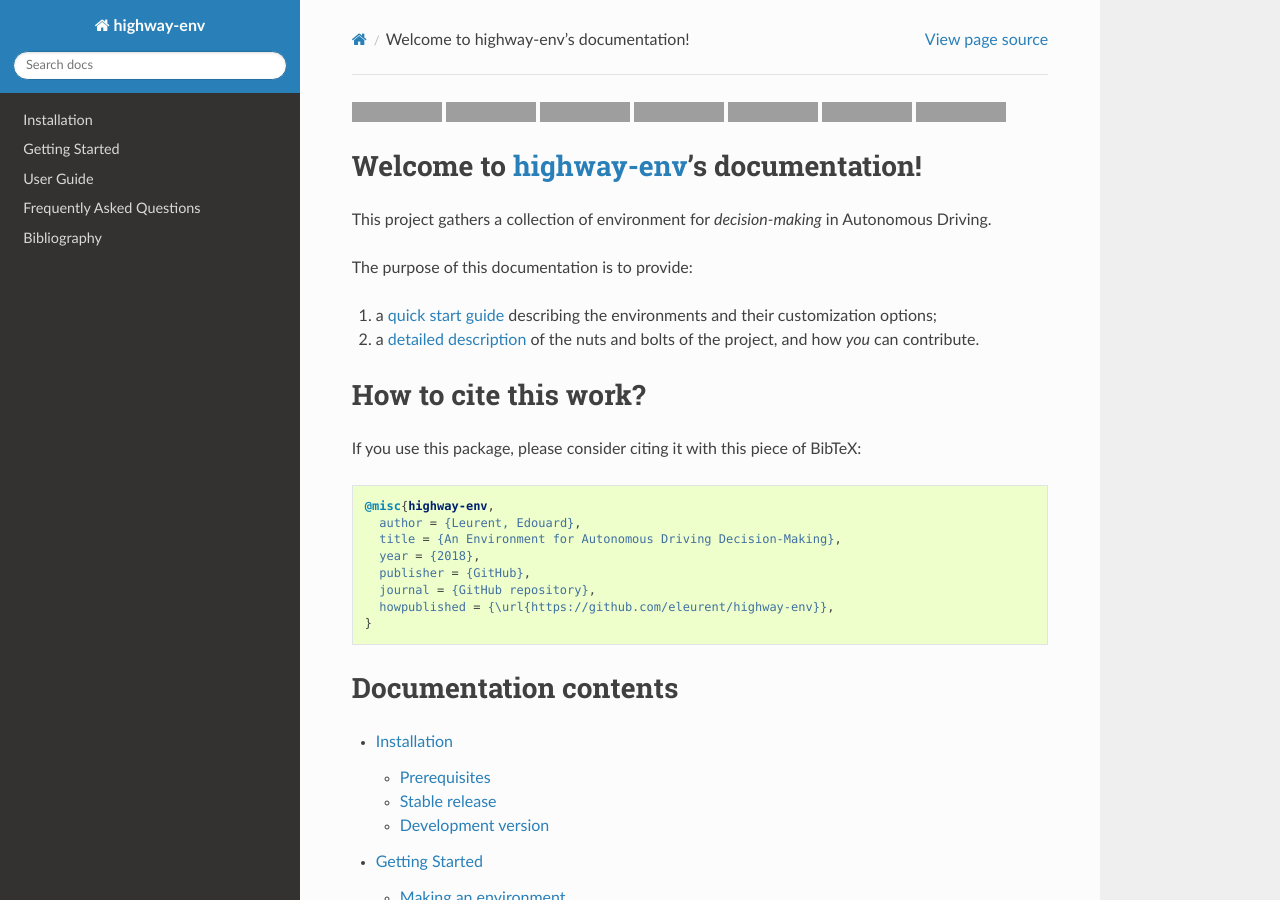
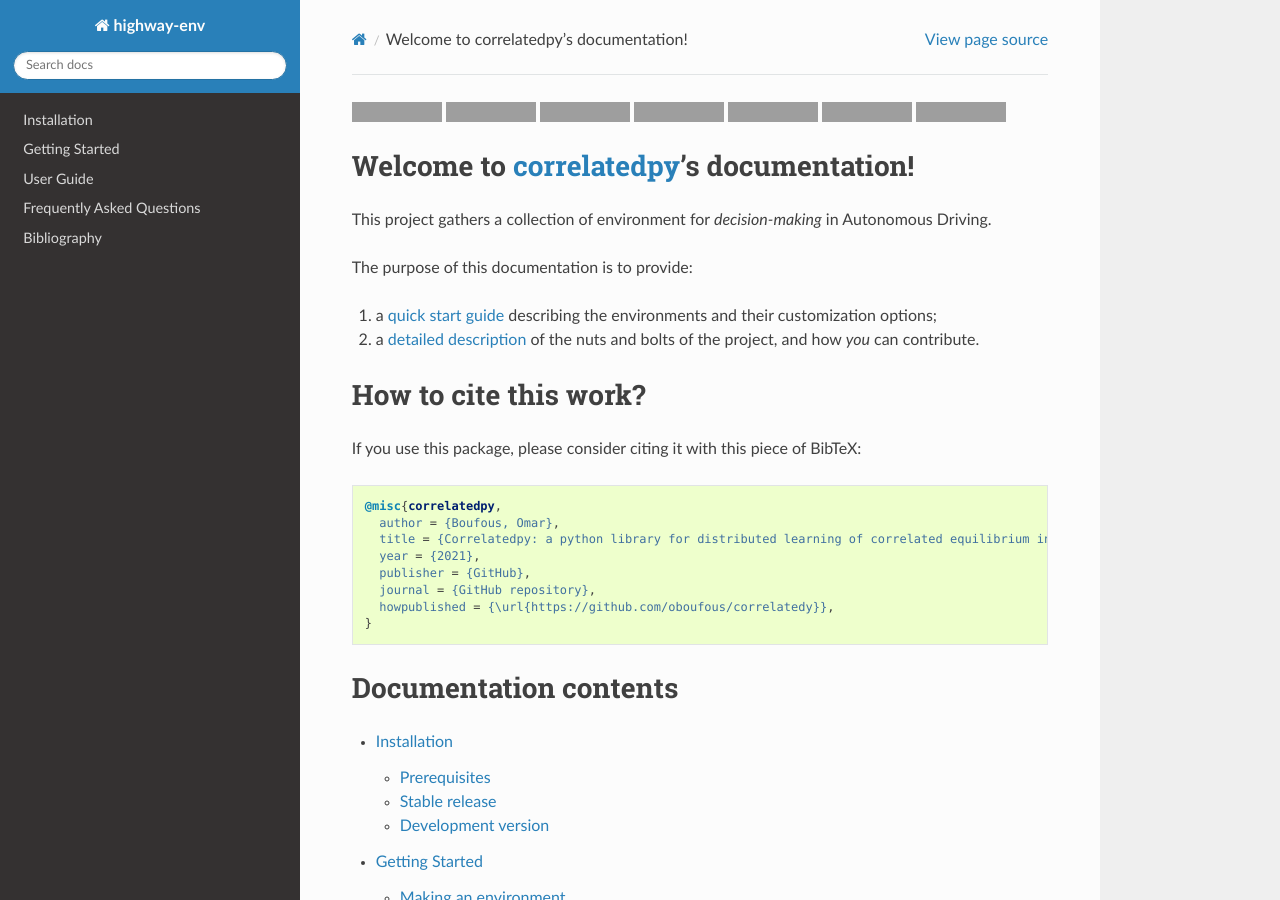
Before and after one commit to pankhurigadi/correlatedpy, a Sphinx documentation site: the page built from docs/source/index.rst, in a window 1280 px wide and 900 px high, cut to the strip 0-900 px from the top of the window. Built offline with Sphinx 7.4.7 and the Read the Docs theme 2.0.0, drawn with Linux system fonts in a browser that asks for light colours; pages that are not in the unit, such as notebooks, are missing from menus; grey boxes are pictures that could not be loaded.

Commit message:
Update index.rst

```diff
--- a/docs/source/index.rst
+++ b/docs/source/index.rst
@@ -1,5 +1,5 @@
-.. highway-env documentation master file, created by
-   sphinx-quickstart on Wed Feb 28 15:51:44 2018.
+.. correlatedpy documentation master file, created by
+   sphinx-quickstart on Wed Dec 15 15:51:44 2021.
    You can adapt this file completely to your liking, but it should at least
    contain the root `toctree` directive.
 
@@ -28,7 +28,7 @@
 
 |Build Status| |Documentation Status| |Downloads| |Codacy Status| |Coverage Status| |Contributors| |Environments|
 
-Welcome to `highway-env <https://github.com/eleurent/highway-env>`_'s documentation!
+Welcome to `correlatedpy <https://github.com/oboufous/correlatedpy>`_'s documentation!
 ====================================================================================
 
 This project gathers a collection of environment for *decision-making* in Autonomous Driving.
@@ -48,13 +48,13 @@
 
 .. code:: bibtex
 
-  @misc{highway-env,
-    author = {Leurent, Edouard},
-    title = {An Environment for Autonomous Driving Decision-Making},
-    year = {2018},
+  @misc{correlatedpy,
+    author = {Boufous, Omar},
+    title = {Correlatedpy: a python library for distributed learning of correlated equilibrium in multiplayer strategic games.},
+    year = {2021},
     publisher = {GitHub},
     journal = {GitHub repository},
-    howpublished = {\url{https://github.com/eleurent/highway-env}},
+    howpublished = {\url{https://github.com/oboufous/correlatedy}},
   }
 
 Documentation contents
```
